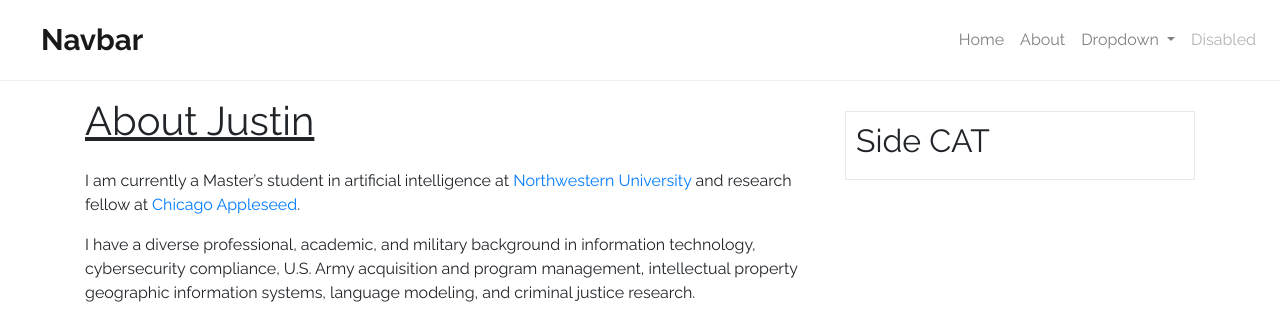
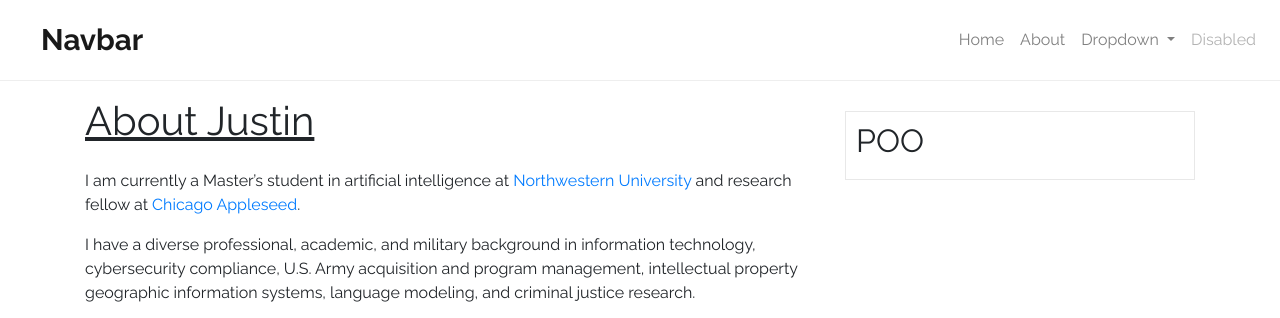
Before and after one commit to justinhchae/justinhchae.github.io, a Jekyll site: the page built from about.md, in a window 1280 px wide. Shown: the top 318 px of the page. Built offline with Jekyll 4.4.1, drawn with Linux system fonts in a browser that asks for light colours.

Commit message:
Update sidebar.html

```diff
--- a/_includes/sidebar.html
+++ b/_includes/sidebar.html
@@ -1,7 +1,7 @@
 <div class="col-md-4 mt20">
 
   <div class="mt10 recent">
-    <h2>Side CAT</h2>
+    <h2>POO</h2>
 
   </div>
 
```
